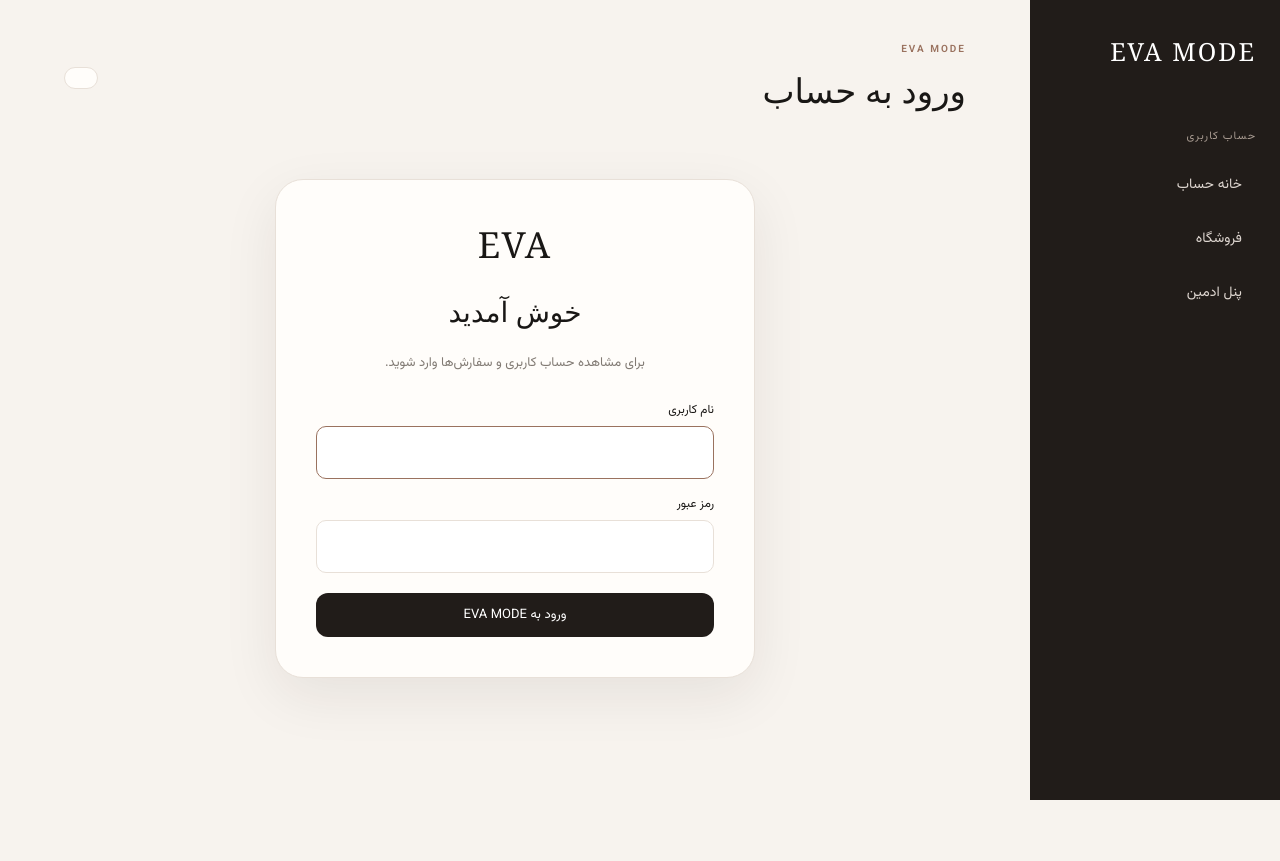
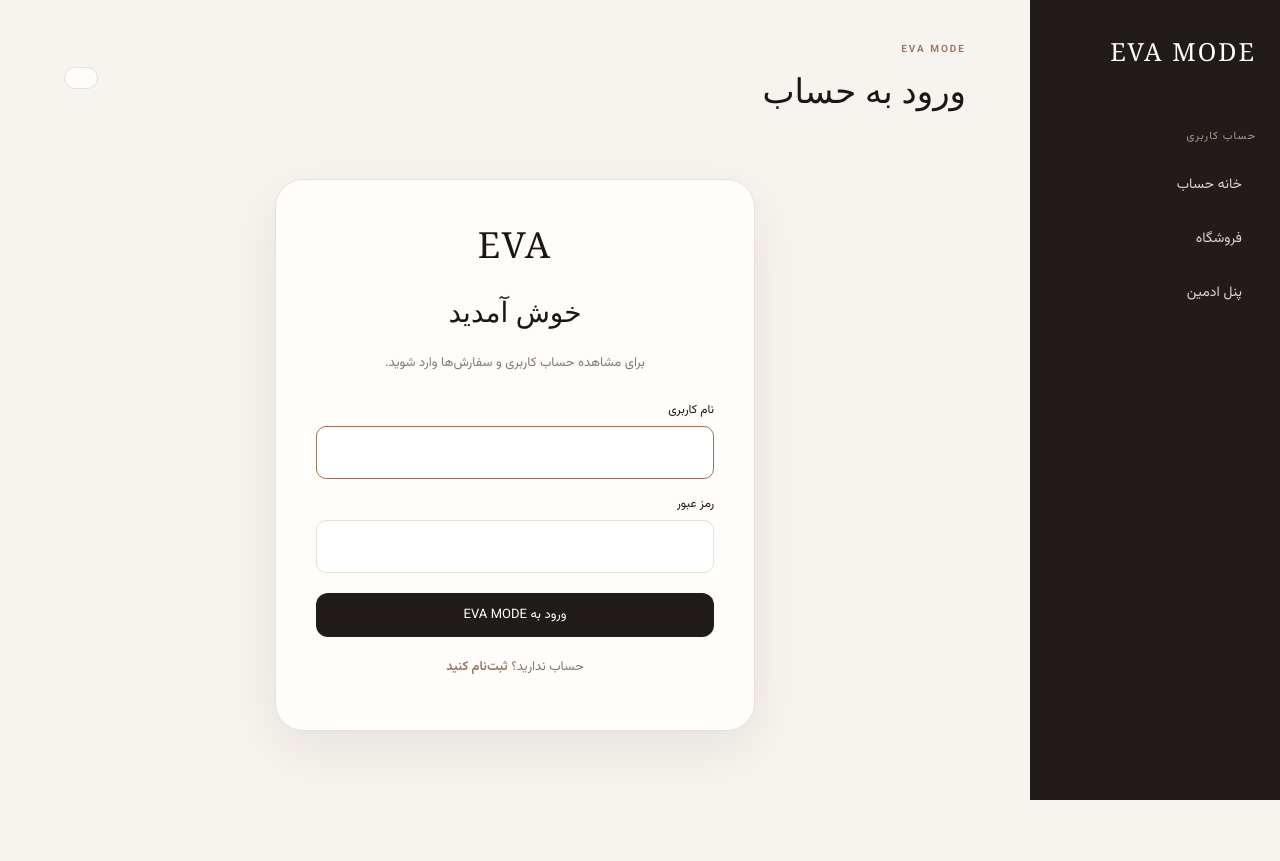
Before and after one commit to evamode29/eva-mode, a Django app: page /account/login/ in a window 1280 px wide. Before the commit the page ends 800 px from the top, so only its background shows below. Run offline with Django 5.2, Linux system fonts and the light colour scheme.

Commit message:
Complete customer login navigation

```diff
--- a/templates/dashboard/login.html
+++ b/templates/dashboard/login.html
@@ -13,5 +13,6 @@
     {% if form.errors %}<div class="form-error">نام کاربری یا رمز عبور صحیح نیست.</div>{% endif %}
     <button class="primary-btn" type="submit">ورود به EVA MODE</button>
   </form>
+  <p style="margin-top:20px">حساب ندارید؟ <a href="{% url 'customer:register' %}" style="color:#9a725f;font-weight:600">ثبت‌نام کنید</a></p>
 </section>
 {% endblock %}
```
